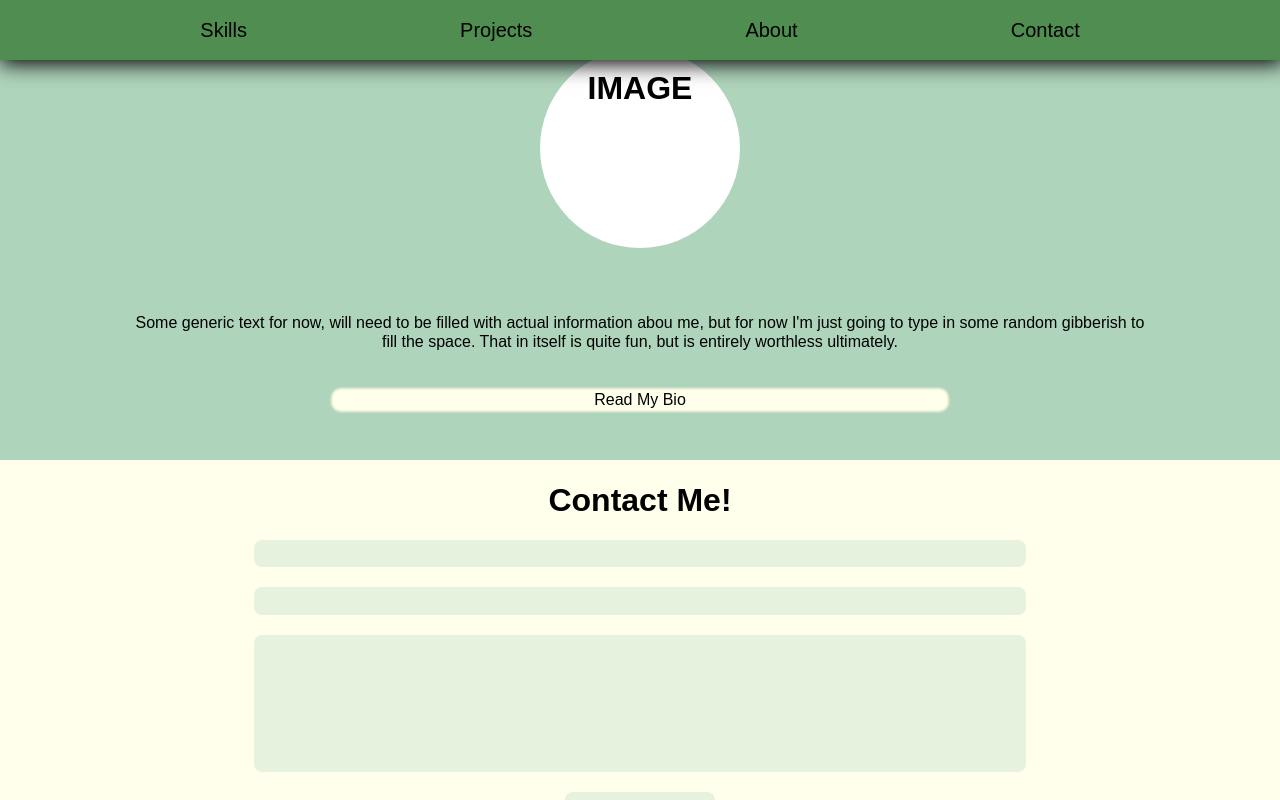
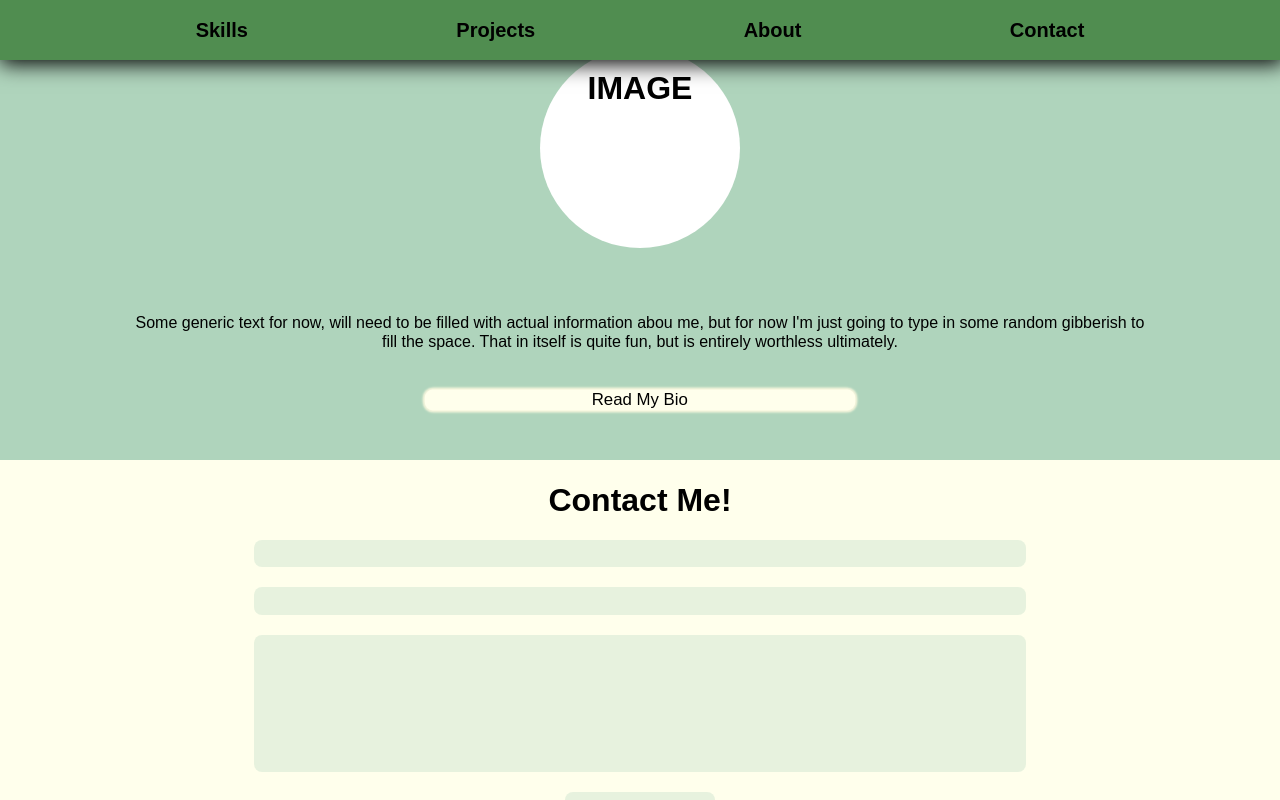
Before and after one commit to RichPBee/PortfolioApp, a React (Vite) app: page / in a window 1280 px wide. In both pictures the pointer is over the button "Read My Bio". Shown: the part 3200-4000 px from the top of the page. Built offline with nearby package versions, Linux system fonts and the light colour scheme; the HTML template or start-up script is replaced by a standard one.

Commit message:
Applied styling for hover elements, and some other small UI fixes

```diff
--- a/src/components/styles/About.css
+++ b/src/components/styles/About.css
@@ -25,6 +25,7 @@
 
 .AboutText > button:hover {
     box-shadow: 0 0 2px 2px beige;
+    scale: 1.05;
 }
 
 .AboutImage {
@@ -78,6 +79,6 @@
     }
 
     .AboutText > button {
-        width: 60%;
+        width: 40%;
     }
 }
--- a/src/components/styles/Contact.css
+++ b/src/components/styles/Contact.css
@@ -17,12 +17,6 @@
 
 .ContactForm > input {
     background-color: rgba(175, 212, 188, 0.3);
-}
-
-@Media (max-width: 800px) {
-    .ContactForm {
-        width: 80%;
-    }
 }
 
 input[name="messageTitle"], input[name="email"] {
@@ -47,8 +41,19 @@ input[name="message"]{
     border-radius: 8px;
 }
 
+.ContactForm > button:hover {
+    scale: 1.02;
+    box-shadow: 0 0 2px 2px rgba(175, 212, 188, 0.3);
+}
+
 @Media (max-height: 700px) {
     .ContactSection {
         height: 350px;
     }
 }
+
+@Media (max-width: 800px) {
+    .ContactForm {
+        width: 80%;
+    }
+}
--- a/src/components/styles/Navbar.css
+++ b/src/components/styles/Navbar.css
@@ -20,10 +20,16 @@
     padding: 0;
 }
 
+
 .NavLinks > * >* {
     text-decoration: none;
     color: black;
     font-size: 20px;
+    font-weight: 600;
+}
+
+.NavLinks > * > *:hover {
+    border-bottom: 3px solid black;
 }
 
 @Media (max-width: 700px )
--- a/src/components/styles/Projects.css
+++ b/src/components/styles/Projects.css
@@ -53,6 +53,11 @@
     background-color: rgb(255, 255, 236);
     border: 0;
     border-radius: 7px;
+}
+
+.CardButtons > *:hover {
+    box-shadow: 0 0 2px 2px rgb(255, 255, 236);
+    scale: 1.05;
 }
 
 .FirstCard {
@@ -209,6 +214,8 @@
         flex-direction: column;
         align-items: center;
         text-align: center;
+        border-top-right-radius: 0;
+        border-bottom-left-radius: 15px;
     }
 
     .CardButtons {
```
